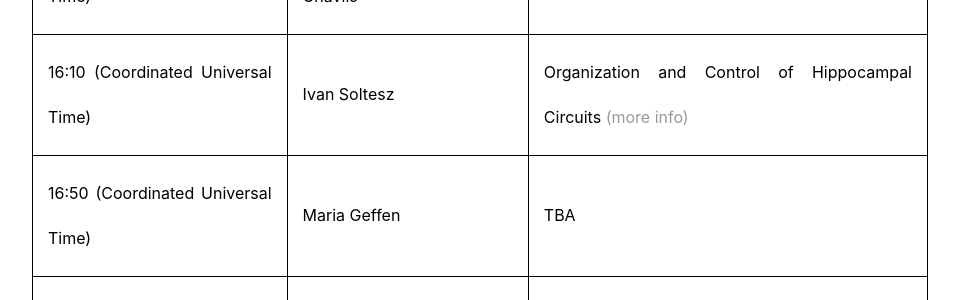
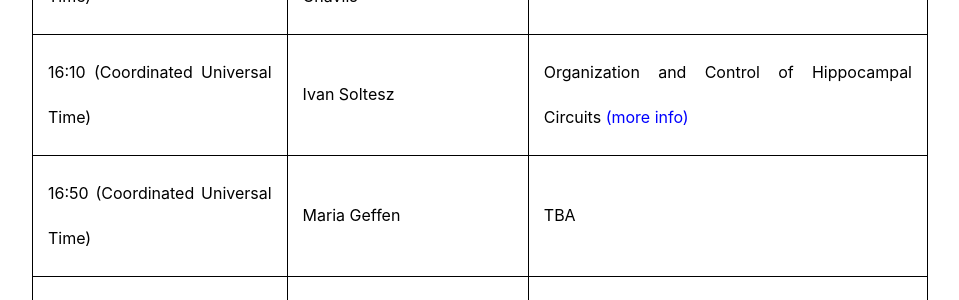
Before and after one commit to spirosChv/ocns2021interneurons, a Jekyll site: the page built from program/index.html, in a window 1280 px wide. Shown: the part 457-757 px from the top of the page, without its empty margins (160-1119 px from the left). Built offline with Jekyll 4.4.1, drawn with Linux system fonts in a browser that asks for light colours.

Commit message:
Update index.html

```diff
--- a/program/index.html
+++ b/program/index.html
@@ -37,7 +37,7 @@
   <tr>
     <td><script type="text/javascript">localize("06/06/2021 04:10:00 PM"); </script></td>
     <td>Ivan Soltesz</td>
-    <td>Organization and Control of Hippocampal Circuits <a href="/ocns2021interneurons/abstracts">(more info)</a></td>
+    <td>Organization and Control of Hippocampal Circuits <a style="color:blue" href="/ocns2021interneurons/abstracts">(more info)</a></td>
   </tr>
   <tr>
     <td><script type="text/javascript">localize("06/06/2021 04:50:00 PM"); </script></td>
```
